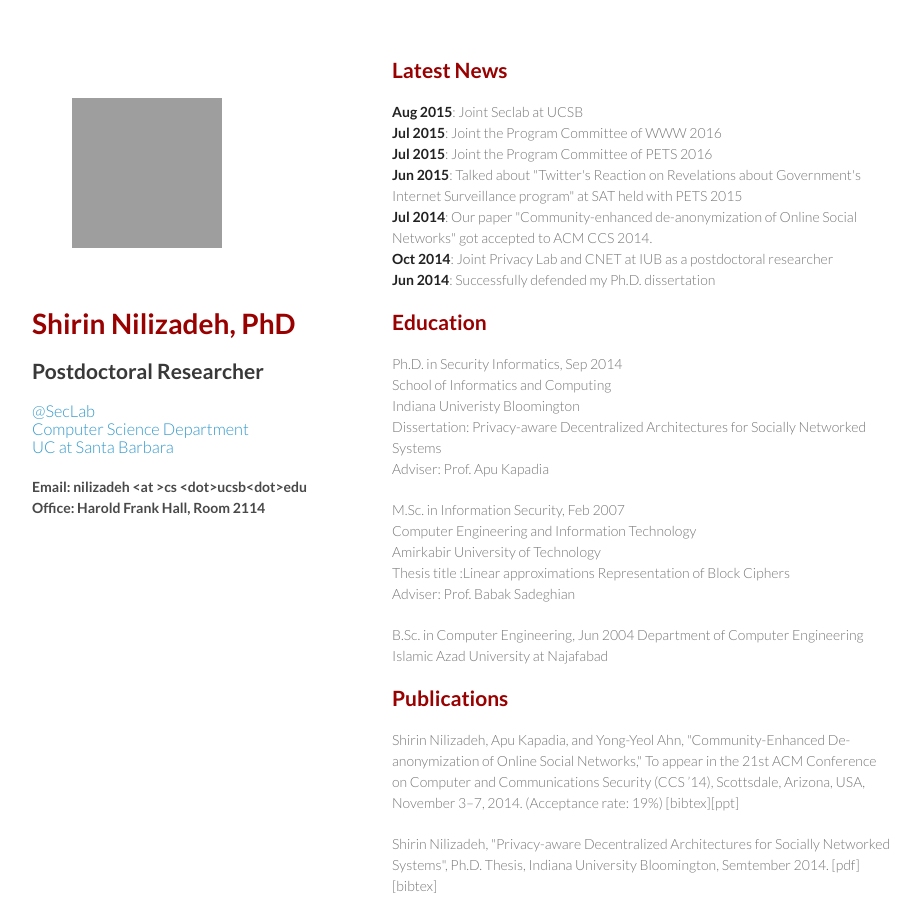
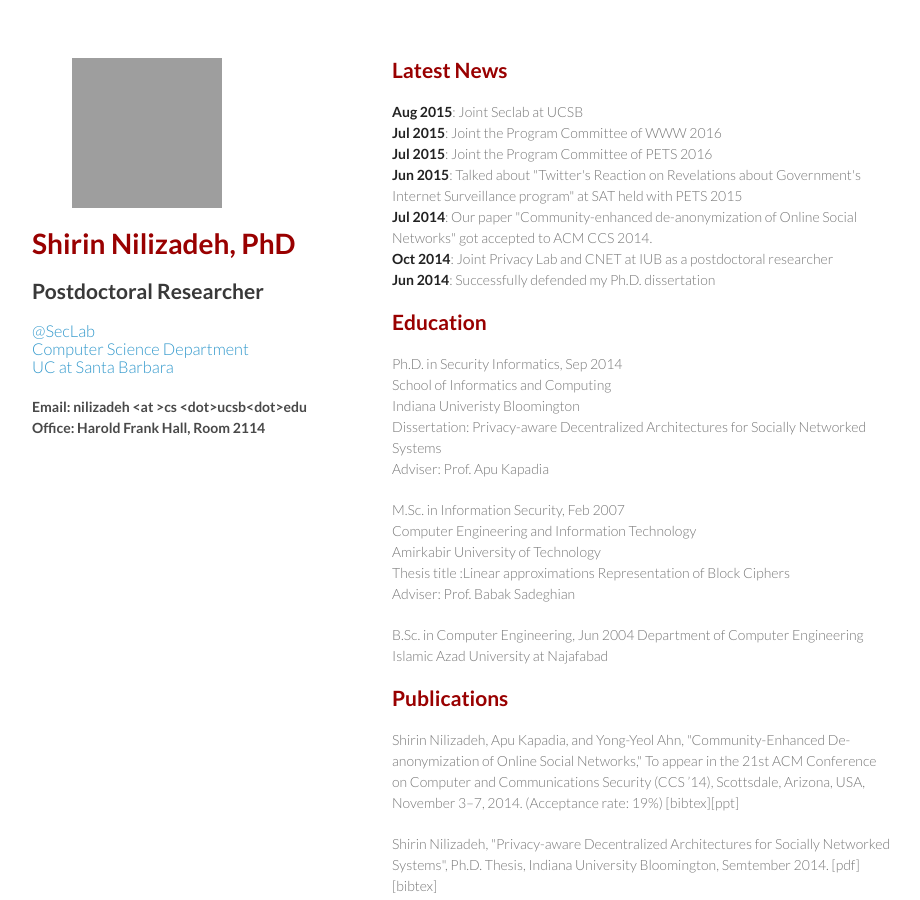
Before and after one commit to Machiry/nilizadeh.github.io, a Jekyll site: the page index.html, which Jekyll copies as it is, in a window 1280 px wide and 900 px high. Shown: the whole window, without its empty margins (178-1098 px from the left). Built offline with Jekyll 4.4.1, drawn with Linux system fonts in a browser that asks for light colours; grey boxes are pictures that could not be loaded.

Commit message:
Update index.html
header

```diff
--- a/index.html
+++ b/index.html
@@ -15,7 +15,7 @@
   <body>
     <div class="wrapper">
       <header>
-       <p> <img align="left" src="shirin.jpg" width="150" height="150" hspace="40" vspace="40"/> </p> <br style="clear:both" />
+       <p> <img align="left" src="shirin.jpg" width="150" height="150" hspace="40"/> </p> <br style="clear:both" />
        <p> <h1><font color="#990000">Shirin Nilizadeh, PhD </font></h1>
        <h2>Postdoctoral Researcher<br> </h2> </p>
         <p>
```
